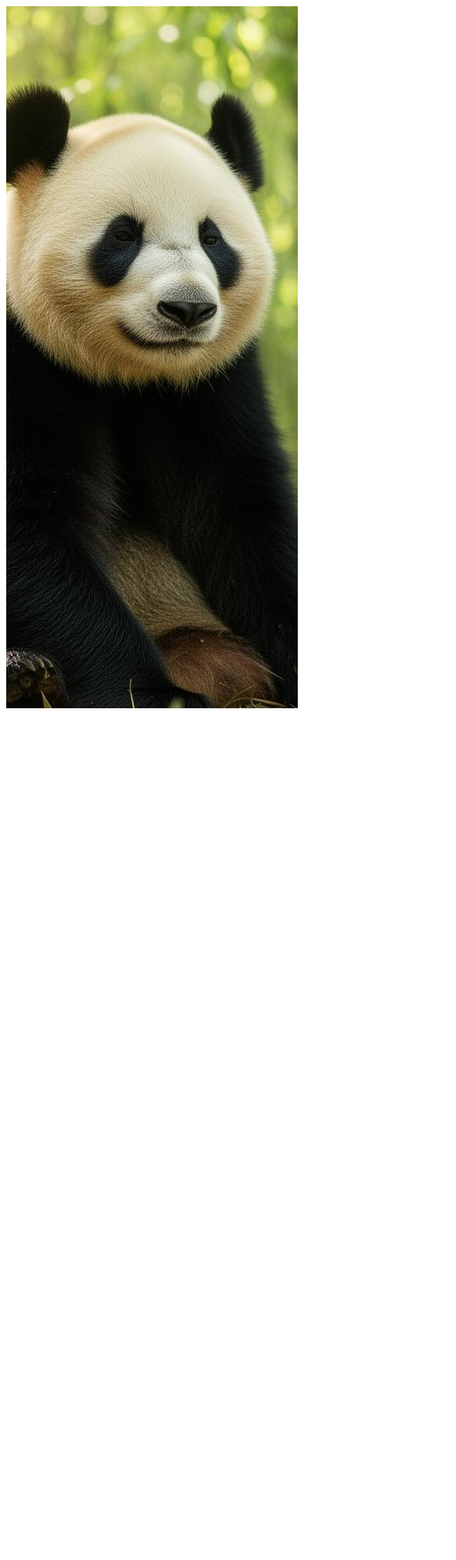
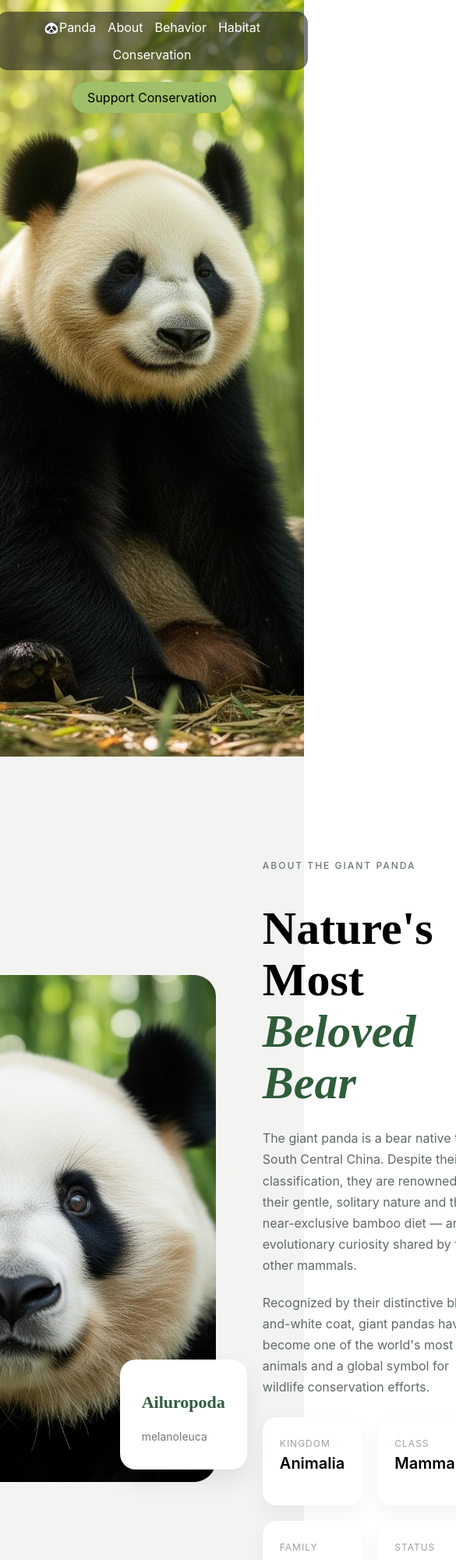
Before and after one commit to mohameddoumi10/Panda, a plain HTML site: page index.html in a window 390 px wide. Shown: the top 2000 px of the page at 78% size, 585 px wide, since content can reach past the window. Before the commit the page ends 916 px from the top, so only its background shows below. Drawn offline with Linux system fonts and the light colour scheme.

Commit message:
nav bar + about section

```diff
--- a/index.html
+++ b/index.html
@@ -1,15 +1,86 @@
 <!DOCTYPE html>
 <html lang="en">
+
 <head>
     <meta charset="UTF-8">
     <meta name="viewport" content="width=device-width, initial-scale=1.0">
     <link rel="stylesheet" href="style.css">
     <title>The giant panda</title>
 </head>
+
 <body>
-    <nav clas></nav>
+    <div class="nav-bar">
+        <div class="nav-left">
+            <a href="">🐼Panda</a>
+            <a href="">About</a>
+            <a href="">Behavior</a>
+            <a href="">Habitat</a>
+            <a href="">Conservation</a>
+        </div>
+        <div class="nav-right">
+            <a href="">Support Conservation</a>
+        </div>
+    </div>
     <div class="hero">
 
     </div>
+    <div class="container">
+
+    <!-- IMAGE -->
+    <div class="left">
+        <img src="panda-portrait.jpg" alt="Panda">
+
+        <div class="badge">
+            <h3>Ailuropoda</h3>
+            <p>melanoleuca</p>
+        </div>
+    </div>
+
+    <!-- TEXTE -->
+    <div class="right">
+        <p class="subtitle">ABOUT THE GIANT PANDA</p>
+
+        <h1>
+            Nature's Most <br>
+            <span>Beloved Bear</span>
+        </h1>
+
+        <p class="text">
+            The giant panda is a bear native to South Central China. Despite their bear classification,
+            they are renowned for their gentle, solitary nature and their near-exclusive bamboo diet —
+            an evolutionary curiosity shared by few other mammals.
+        </p>
+
+        <p class="text">
+            Recognized by their distinctive black-and-white coat, giant pandas have become one of the
+            world's most iconic animals and a global symbol for wildlife conservation efforts.
+        </p>
+
+        <div class="grid">
+            <div class="card">
+                <span>KINGDOM</span>
+                <h3>Animalia</h3>
+            </div>
+
+            <div class="card">
+                <span>CLASS</span>
+                <h3>Mammalia</h3>
+            </div>
+
+            <div class="card">
+                <span>FAMILY</span>
+                <h3>Ursidae</h3>
+            </div>
+
+            <div class="card">
+                <span>STATUS</span>
+                <h3>Vulnerable</h3>
+            </div>
+        </div>
+
+    </div>
+
+</div>
 </body>
+
 </html>
--- a/style.css
+++ b/style.css
@@ -1,5 +1,205 @@
+/* body {
+    margin: 0%;
+    padding: 0%;
+}
 .hero {
     background-image: url(panda-hero.jpg);
     height: 900px;
     background-position: center;
 }
+.nav-bar {
+    display: flex;
+    align-items: center;
+    justify-content: space-between;
+    position:fixed;
+    z-index: 1000;
+    height: 50px;
+}
+
+.nav-left {
+    background-color: rgba(39, 38, 38,0.6);
+    height: 100%;
+    display: flex;
+    justify-content: center;
+    gap: 4%;
+    align-items: center;
+    width: 100%;
+} */
+ body {
+    margin: 0;
+    padding: 0;
+    font-family: 'Inter', sans-serif;
+    /* padding: 50px; */
+}
+a {
+  text-decoration: none;
+  color: inherit;
+}
+.hero {
+    background-image: url("panda-hero.jpg");
+    background-position: center;
+    background-size: cover;
+    background-repeat: no-repeat;
+    height: 900px;
+    padding-top: 70px;
+}
+
+
+.nav-bar {
+    display: flex;
+    align-items: center;
+    justify-content: space-between;
+    position: fixed;
+    top: 0;
+    left: 0;
+    z-index: 1000;
+    height: 70px;
+    width: 100%;
+    padding: 0 40px;
+    box-sizing: border-box;
+}
+
+.nav-left {
+    display: flex;
+    align-items: center;
+    justify-content: center;
+    gap: 20px;
+    background-color: rgba(39, 38, 38, 0.6);
+    height: 50px;
+    padding: 0 20px;
+    border-radius: 25px;
+    color: #ffffff;
+}
+
+.nav-right {
+    display: flex;
+    align-items: center;
+    gap: 20px;
+    border-radius: 20px;
+    background-color: #9fbf69;
+    height: 40px;
+    padding: 0 20px;
+}
+@media (max-width: 768px) {
+    .nav-bar {
+        flex-direction: column;
+        height: auto;
+        padding: 15px;
+        gap: 15px;
+    }
+    .nav-left {
+        width: 100%;
+        gap: 15px;
+        flex-wrap: wrap;
+        height: auto;
+        padding: 10px 20px;
+        border-radius: 15px;
+    }
+}
+/* Maya Code */
+@import url('https://fonts.googleapis.com/css2?family=Playfair+Display:wght@500;700&family=Inter:wght@300;400;500&display=swap');
+/* LAYOUT */
+.container {
+    padding: 120px 0;
+    background: #f3f4f2;
+    display: flex;
+    gap: 60px;
+    width: 100%;
+    margin: auto;
+    align-items: center;
+    justify-content: center;
+}
+
+/* IMAGE */
+.left {
+    position: relative;
+}
+
+.left img {
+    width: 520px;
+    height: 650px;
+    object-fit: cover;
+    border-radius: 28px;
+}
+
+/* BADGE */
+.badge {
+    position: absolute;
+    bottom: 20px;
+    right: -40px;
+    background: white;
+    padding: 20px 28px;
+    border-radius: 20px;
+    box-shadow: 0 15px 30px rgba(0,0,0,0.08);
+}
+
+.badge h3 {
+    font-family: 'Playfair Display', serif;
+    color: #2f5d3a;
+    font-size: 22px;
+}
+
+.badge p {
+    font-size: 14px;
+    color: #777;
+}
+
+/* TEXTE */
+.right {
+    max-width: 550px;
+}
+
+.subtitle {
+    font-size: 12px;
+    letter-spacing: 2px;
+    color: #6b7a6f;
+    margin-bottom: 15px;
+    font-weight: 500;
+}
+
+/* TITRE */
+h1 {
+    font-family: 'Playfair Display', serif;
+    font-size: 60px;
+    line-height: 1.1;
+    margin-bottom: 25px;
+}
+
+h1 span {
+    color: #2f5d3a;
+    font-style: italic;
+}
+
+/* PARAGRAPHES */
+.text {
+    color: #5f6b63;
+    line-height: 1.7;
+    margin-bottom: 20px;
+}
+
+/* CARDS */
+.grid {
+    display: grid;
+    grid-template-columns: repeat(2, 1fr);
+    gap: 20px;
+    margin-top: 25px;
+}
+
+.card {
+    background: #ffffff;
+    padding: 22px;
+    border-radius: 18px;
+    box-shadow: 0 10px 25px rgba(0,0,0,0.05);
+}
+
+.card span {
+    font-size: 12px;
+    color: #9aa39c;
+    letter-spacing: 1px;
+}
+
+.card h3 {
+    margin-top: 5px;
+    font-size: 20px;
+    font-weight: 600;
+}
```
